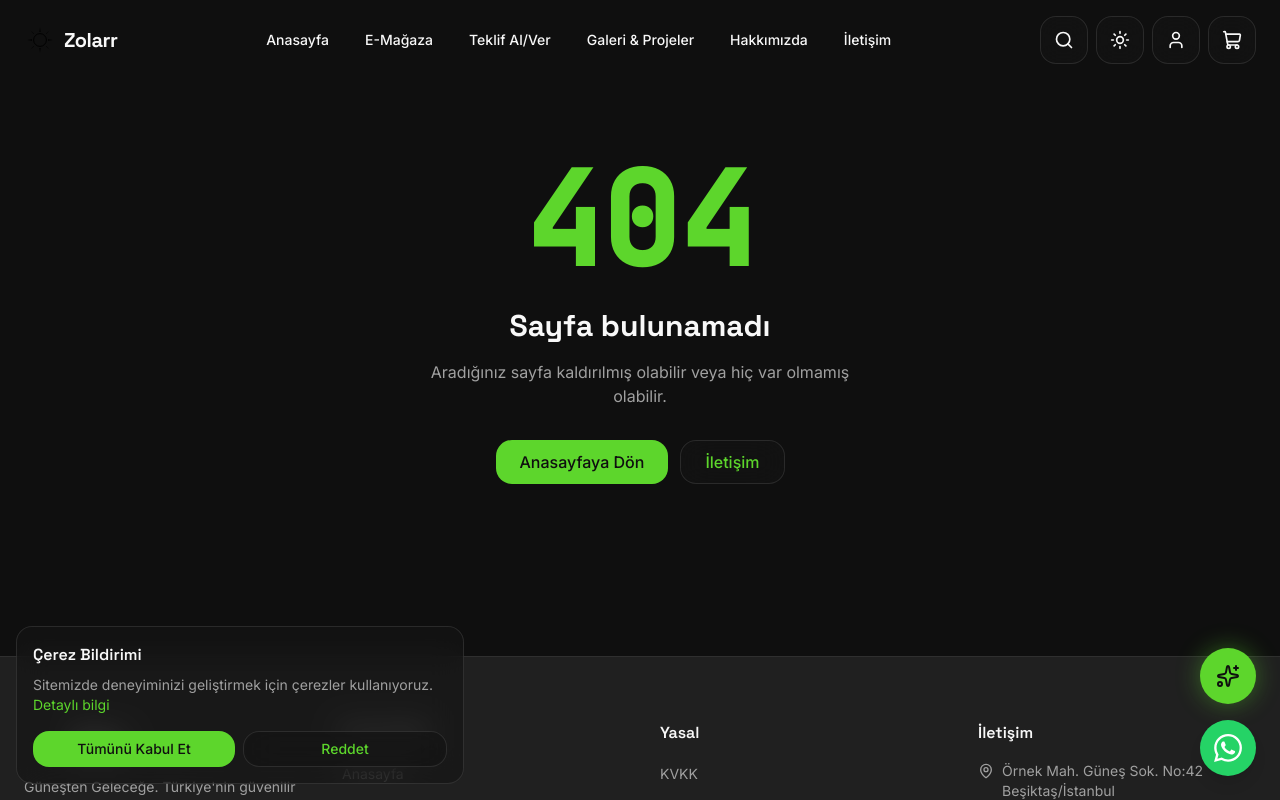
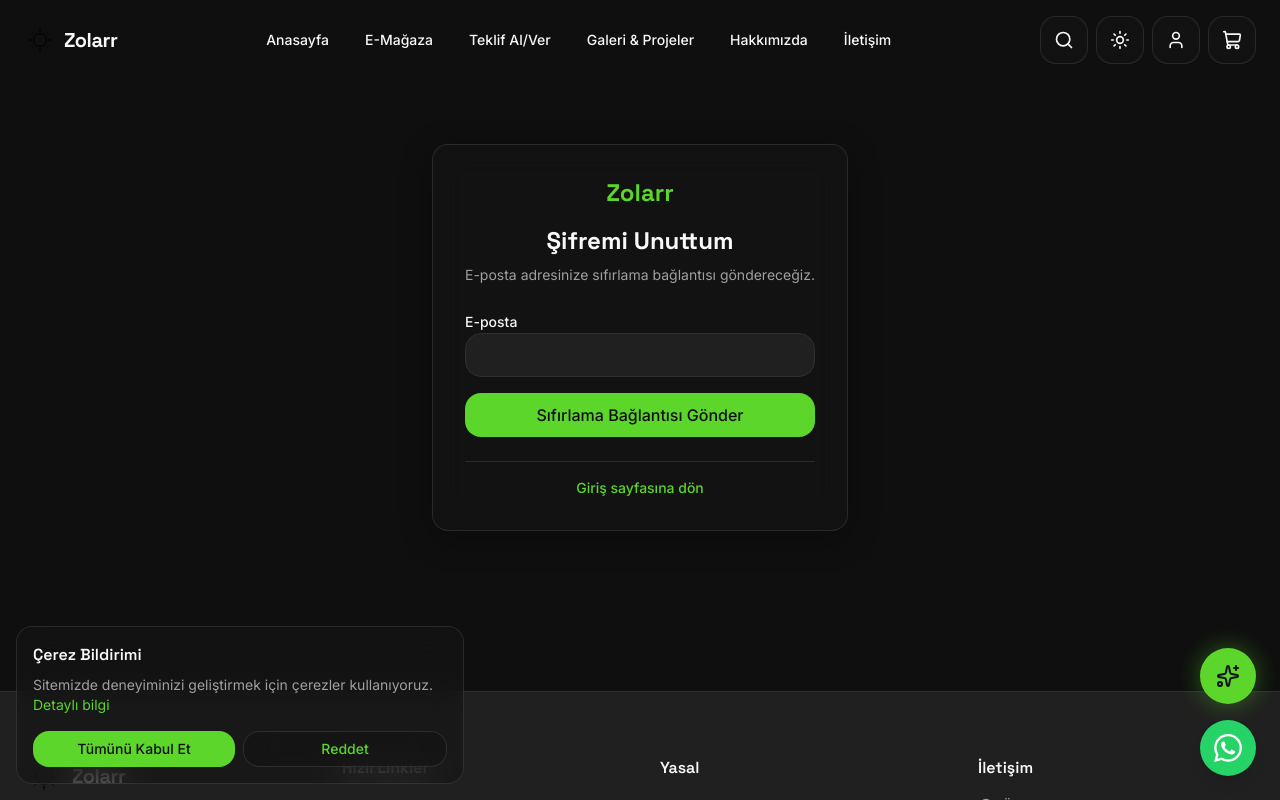
Before and after one commit to m4lik-wq/zolarr, a Next.js app: page /sifremi-unuttum in a window 1280 px wide. Before the commit this address had no page. Shown: the top 800 px of the page. Built offline with nearby package versions, Linux system fonts and the light colour scheme.

Commit message:
feat(auth): add password reset request and update pages

```diff
--- a/app/giris/page.tsx
+++ b/app/giris/page.tsx
@@ -1,5 +1,6 @@
 import type { Metadata } from 'next';
 import Link from 'next/link';
+import { Suspense } from 'react';
 import { AuthCard } from '@/components/auth/auth-card';
 import { LoginForm } from '@/components/auth/login-form';
 
@@ -22,7 +23,9 @@ export default function GirisPage() {
         </span>
       }
     >
-      <LoginForm />
+      <Suspense fallback={null}>
+        <LoginForm />
+      </Suspense>
     </AuthCard>
   );
 }
--- /dev/null
+++ b/app/sifre-yenile/page.tsx
@@ -0,0 +1,15 @@
+import type { Metadata } from 'next';
+import { AuthCard } from '@/components/auth/auth-card';
+import { PasswordResetForm } from '@/components/auth/password-reset-form';
+
+export const metadata: Metadata = {
+  title: 'Şifre Yenile | Zolarr',
+};
+
+export default function SifreYenilePage() {
+  return (
+    <AuthCard title="Yeni Şifre Belirle" subtitle="Yeni şifrenizi girin.">
+      <PasswordResetForm />
+    </AuthCard>
+  );
+}
--- /dev/null
+++ b/app/sifremi-unuttum/page.tsx
@@ -0,0 +1,26 @@
+import type { Metadata } from 'next';
+import Link from 'next/link';
+import { AuthCard } from '@/components/auth/auth-card';
+import { PasswordResetRequestForm } from '@/components/auth/password-reset-request-form';
+
+export const metadata: Metadata = {
+  title: 'Şifremi Unuttum | Zolarr',
+};
+
+export default function SifremiUnuttumPage() {
+  return (
+    <AuthCard
+      title="Şifremi Unuttum"
+      subtitle="E-posta adresinize sıfırlama bağlantısı göndereceğiz."
+      footer={
+        <span>
+          <Link href="/giris" className="font-medium text-[var(--color-brand)] hover:underline">
+            Giriş sayfasına dön
+          </Link>
+        </span>
+      }
+    >
+      <PasswordResetRequestForm />
+    </AuthCard>
+  );
+}
--- /dev/null
+++ b/components/auth/password-reset-form.tsx
@@ -0,0 +1,51 @@
+'use client';
+
+import * as React from 'react';
+import { useRouter } from 'next/navigation';
+import { Button } from '@/components/ui/button';
+import { Input } from '@/components/ui/input';
+import { updatePasswordAction } from '@/lib/auth/actions';
+import { resetSchema } from '@/lib/validation/auth-schema';
+
+export function PasswordResetForm() {
+  const router = useRouter();
+  const [form, setForm] = React.useState({ password: '', passwordConfirm: '' });
+  const [errors, setErrors] = React.useState<Record<string, string>>({});
+  const [pending, setPending] = React.useState(false);
+
+  async function onSubmit(e: React.FormEvent) {
+    e.preventDefault();
+    const r = resetSchema.safeParse(form);
+    if (!r.success) {
+      const map: Record<string, string> = {};
+      for (const issue of r.error.issues) map[issue.path[0] as string] = issue.message;
+      setErrors(map);
+      return;
+    }
+    setErrors({});
+    setPending(true);
+    const res = await updatePasswordAction(r.data);
+    setPending(false);
+    if (res.ok) router.push('/hesap');
+    else setErrors({ _form: res.error });
+  }
+
+  return (
+    <form onSubmit={onSubmit} className="space-y-4">
+      <div>
+        <label htmlFor="new-pw" className="text-sm font-medium">Yeni Şifre</label>
+        <Input id="new-pw" type="password" value={form.password} onChange={(e) => setForm({ ...form, password: e.target.value })} autoComplete="new-password" />
+        {errors.password && <p className="mt-1 text-sm text-[var(--color-danger)]">{errors.password}</p>}
+      </div>
+      <div>
+        <label htmlFor="new-pw2" className="text-sm font-medium">Şifre Tekrar</label>
+        <Input id="new-pw2" type="password" value={form.passwordConfirm} onChange={(e) => setForm({ ...form, passwordConfirm: e.target.value })} autoComplete="new-password" />
+        {errors.passwordConfirm && <p className="mt-1 text-sm text-[var(--color-danger)]">{errors.passwordConfirm}</p>}
+      </div>
+      {errors._form && <p role="alert" className="text-sm text-[var(--color-danger)]">{errors._form}</p>}
+      <Button type="submit" disabled={pending} className="w-full">
+        {pending ? 'Kaydediliyor…' : 'Şifreyi Güncelle'}
+      </Button>
+    </form>
+  );
+}
--- /dev/null
+++ b/components/auth/password-reset-request-form.tsx
@@ -0,0 +1,46 @@
+'use client';
+
+import * as React from 'react';
+import { Button } from '@/components/ui/button';
+import { Input } from '@/components/ui/input';
+import { requestPasswordResetAction } from '@/lib/auth/actions';
+import { resetRequestSchema } from '@/lib/validation/auth-schema';
+
+export function PasswordResetRequestForm() {
+  const [email, setEmail] = React.useState('');
+  const [pending, setPending] = React.useState(false);
+  const [errorMsg, setErrorMsg] = React.useState<string | null>(null);
+  const [sent, setSent] = React.useState(false);
+
+  async function onSubmit(e: React.FormEvent) {
+    e.preventDefault();
+    const r = resetRequestSchema.safeParse({ email });
+    if (!r.success) {
+      setErrorMsg(r.error.issues[0]?.message ?? 'Geçersiz e-posta');
+      return;
+    }
+    setErrorMsg(null);
+    setPending(true);
+    const res = await requestPasswordResetAction(r.data);
+    setPending(false);
+    if (res.ok) setSent(true);
+    else setErrorMsg(res.error);
+  }
+
+  if (sent) {
+    return <p className="text-center text-sm">E-postanızı kontrol edin — sıfırlama bağlantısı gönderildi.</p>;
+  }
+
+  return (
+    <form onSubmit={onSubmit} className="space-y-4">
+      <div>
+        <label htmlFor="reset-email" className="text-sm font-medium">E-posta</label>
+        <Input id="reset-email" type="email" value={email} onChange={(e) => setEmail(e.target.value)} autoComplete="email" />
+      </div>
+      {errorMsg && <p role="alert" className="text-sm text-[var(--color-danger)]">{errorMsg}</p>}
+      <Button type="submit" disabled={pending} className="w-full">
+        {pending ? 'Gönderiliyor…' : 'Sıfırlama Bağlantısı Gönder'}
+      </Button>
+    </form>
+  );
+}
```
